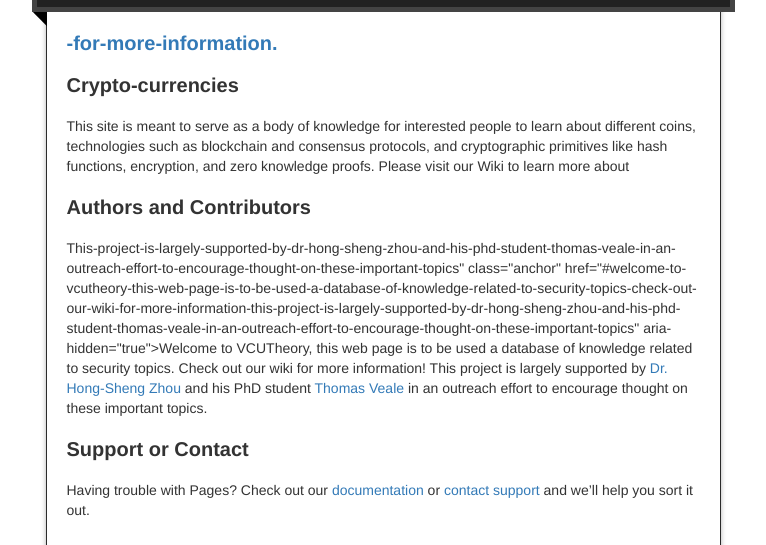
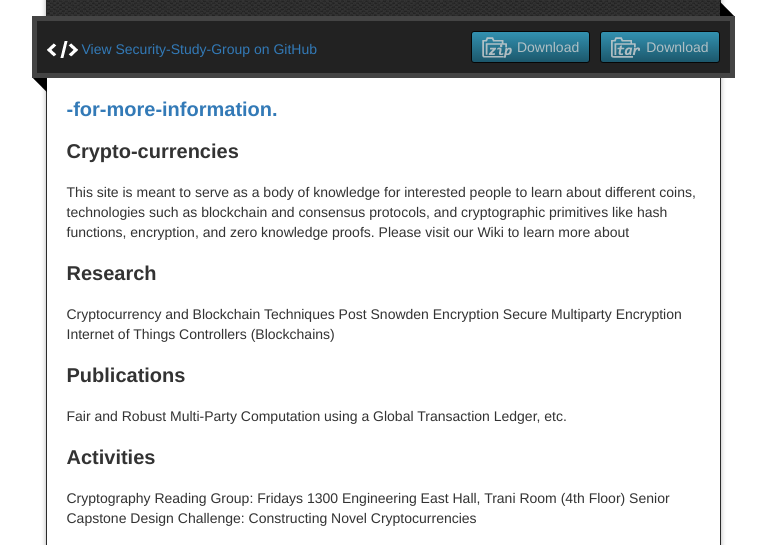
Before and after one commit to VCUTheory/Security-Study-Group, a plain HTML site: page index.html in a window 1280 px wide. Shown: the part 287-832 px from the top of the page, without its empty margins (257-1023 px from the left). Drawn offline with nearby package versions, Linux system fonts and the light colour scheme.

Commit message:
added sections

```diff
--- a/index.html
+++ b/index.html
@@ -5,14 +5,15 @@
 <head>
   <meta charset="utf-8">
   <meta http-equiv="X-UA-Compatible" content="IE=edge,chrome=1">
-
+  <meta name="keywords" content="Crypto,Cryptography,Blockchain,Bitcoin,Stellar,VCU">
+  <meta name="author" content="Tom Veale">
   <link rel="stylesheet" href="stylesheets/stylesheet.css" media="screen">
 
   <link rel="stylesheet" href="https://maxcdn.bootstrapcdn.com/bootstrap/3.3.5/css/bootstrap.min.css">
   <script type="text/javascript" src="https://ajax.googleapis.com/ajax/libs/jquery/1.7.1/jquery.min.js"></script>
   <script type="text/javascript" src="javascripts/script.js"></script>
 
-  <title>Security-Study-Group</title>
+  <title>Cryptography-Security-Study-Group</title>
   <meta name="description" content="A database for bitcoin, crypto-currency, and block chain topics related to security.">
 
   <meta name="viewport" content="width=device-width,initial-scale=1">
@@ -23,7 +24,7 @@
 
   <div class="wrapper">
     <header>
-      <h1 class="title">Security-Study-Group</h1>
+      <h1 class="title">Cryptography-Security-Study-Group</h1>
     </header>
     <div id="container">
       <p class="tagline">A database for bitcoin, crypto-currency, and block chain topics related to security.</p>
@@ -44,6 +45,22 @@
 <a id="crypto-currencies" class="anchor" href="#crypto-currencies" aria-hidden="true"><span class="octicon octicon-link"></span></a>Crypto-currencies</h3>
 
 <p>This site is meant to serve as a body of knowledge for interested people to learn about different coins, technologies such as blockchain and consensus protocols, and cryptographic primitives like hash functions, encryption, and zero knowledge proofs. Please visit our Wiki to learn more about</p>
+<h3>
+<a id="Research" class="anchor" href="#Research" aria-hidden="true"><span class="octicon octicon-link"></span></a>Research</h3>
+Cryptocurrency and Blockchain Techniques
+Post Snowden Encryption
+Secure Multiparty Encryption
+Internet of Things Controllers (Blockchains)
+
+<h3>
+<a id="Publications" class="anchor" href="#Publications" aria-hidden="true"><span class="octicon octicon-link"></span></a>Publications</h3>
+Fair and Robust Multi-Party Computation using a Global Transaction Ledger, etc.
+
+<h3>
+<a id="Activities" class="anchor" href="#Activities" aria-hidden="true"><span class="octicon octicon-link"></span></a>Activities</h3>
+ Cryptography Reading Group: Fridays 1300 Engineering East Hall, Trani Room (4th Floor)
+ Senior Capstone Design Challenge: Constructing Novel Cryptocurrencies
+
 
 <h3>
 <a id="authors-and-contributors" class="anchor" href="#authors-and-contributors" aria-hidden="true"><span class="octicon octicon-link"></span></a>Authors and Contributors</h3>
@@ -51,7 +68,21 @@
 <p>This-project-is-largely-supported-by-dr-hong-sheng-zhou-and-his-phd-student-thomas-veale-in-an-outreach-effort-to-encourage-thought-on-these-important-topics" class="anchor" href="#welcome-to-vcutheory-this-web-page-is-to-be-used-a-database-of-knowledge-related-to-security-topics-check-out-our-wiki-for-more-information-this-project-is-largely-supported-by-dr-hong-sheng-zhou-and-his-phd-student-thomas-veale-in-an-outreach-effort-to-encourage-thought-on-these-important-topics" aria-hidden="true"><span class="octicon octicon-link"></span></a>Welcome to VCUTheory, this web page is to be used a database of knowledge related to security topics. Check out our wiki for more information! This project is largely supported by <a href="http://computer-science.egr.vcu.edu/faculty/hong-sheng-zhou/">Dr. Hong-Sheng Zhou</a> and his PhD student <a href="http://vealemachine.me/">Thomas Veale</a> in an outreach effort to encourage thought on these important topics.</p>
 
 <h3>
-<a id="support-or-contact" class="anchor" href="#support-or-contact" aria-hidden="true"><span class="octicon octicon-link"></span></a>Support or Contact</h3>
+<a id="Members" class="anchor" href="#Members" aria-hidden="true"><span class="octicon octicon-link"></span></a>Members</h3>
+Dr. Hong-Sheng Zhou
+Dr. Robert Dahlberg
+Dr. Lei Fan
+Thomas Veale
+Tuyet Duong
+Asa Collins
+Kyle Sherman
+Adamn Johnsonn
+Kara Lucord
+Robert Breckenridge
+
+ research projects (Cryptocurrency and blockchain techniques, Post Snowden Cryptography, etc)
+
+
 
 <p>Having trouble with Pages? Check out our <a href="https://help.github.com/pages">documentation</a> or <a href="https://github.com/contact">contact support</a> and we’ll help you sort it out.</p>
         </article>
```
